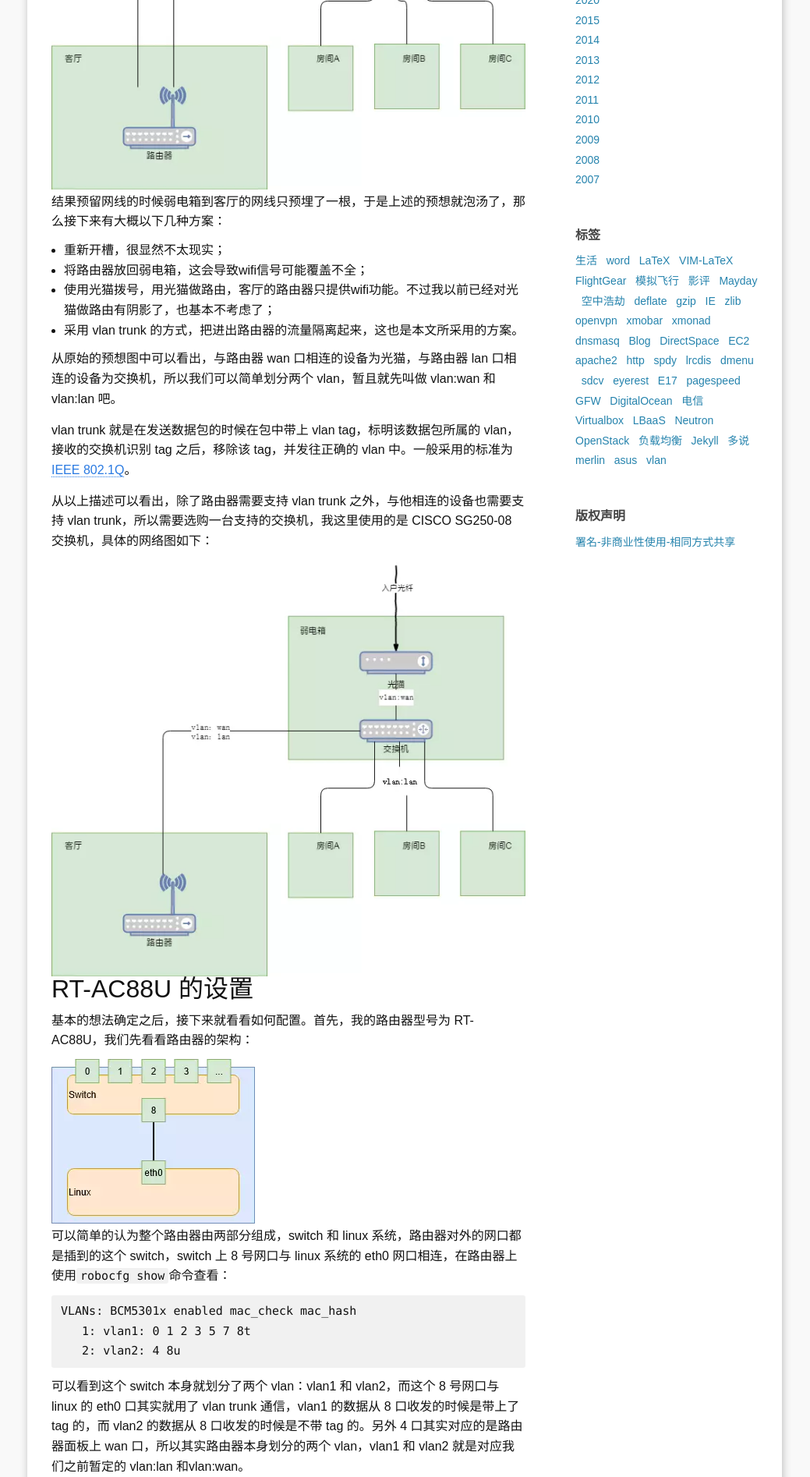
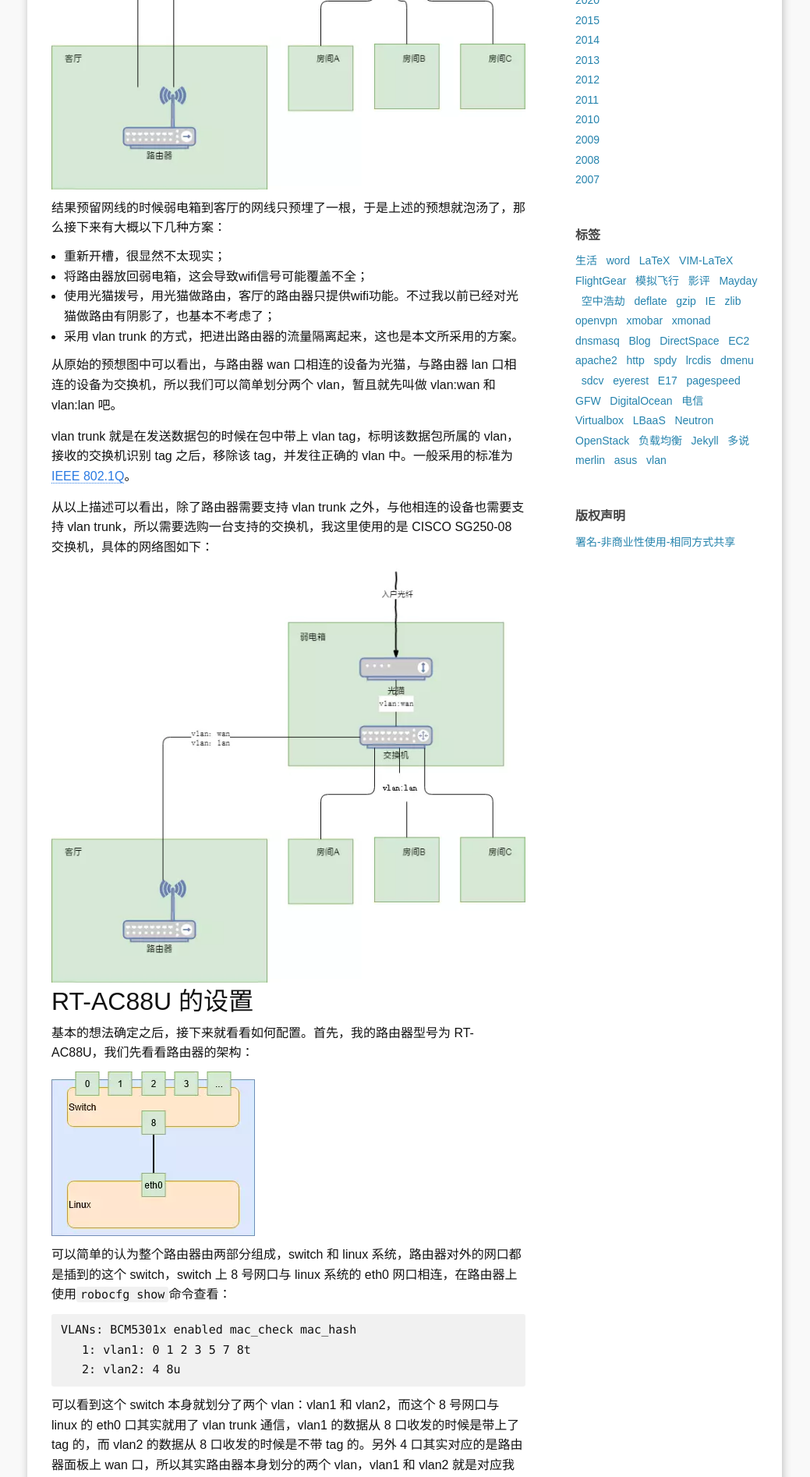
Before and after one commit to zlbruce/zlbruce.github.io, a Jekyll site: the page built from index.html, in a window 1280 px wide. Shown: the part 798-2692 px from the top of the page at 78% size, without its empty margins (121-1160 px from the left). Built offline with Jekyll 4.4.1, drawn with Linux system fonts in a browser that asks for light colours; the list of posts is cut into pages by our own code.

Commit message:
修改了img的间距

```diff
--- a/_sass/_base.scss
+++ b/_sass/_base.scss
@@ -3,7 +3,7 @@
  */
 body, h1, h2, h3, h4,
 p, blockquote, pre, hr,
-dl, dd, ol, ul, figure {
+dl, dd, ol, ul, figure, img, picture{
   margin: 0;
   padding: 0;
 }
@@ -30,7 +30,7 @@ body {
  */
 h1, h2, h3, h4,
 p, blockquote, pre,
-ul, ol, dl, figure,
+ul, ol, dl, figure, img, picture
 %vertical-rhythm {
   margin-bottom: $spacing-unit / 2;
 }
--- a/_sass/_layout.scss
+++ b/_sass/_layout.scss
@@ -258,7 +258,7 @@
 .pager{
   margin-bottom: 60px;
   text-align: center;
-  ul { display: block; margin: 20px 0; }
+  ul { display: block; margin: 20px 0; overflow: hidden; }
   li{list-style: none;}
   li.previous a{float:left;}
   li.next a{float:right;}
```
